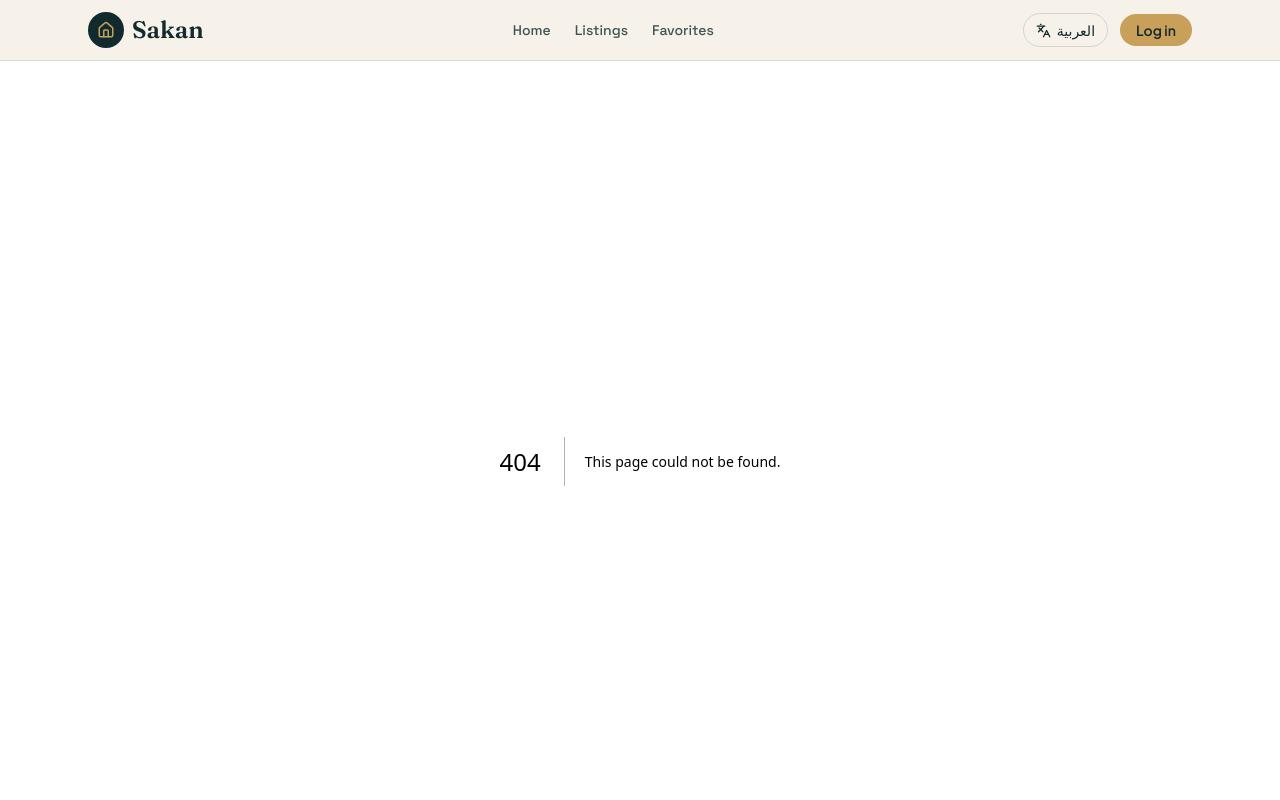
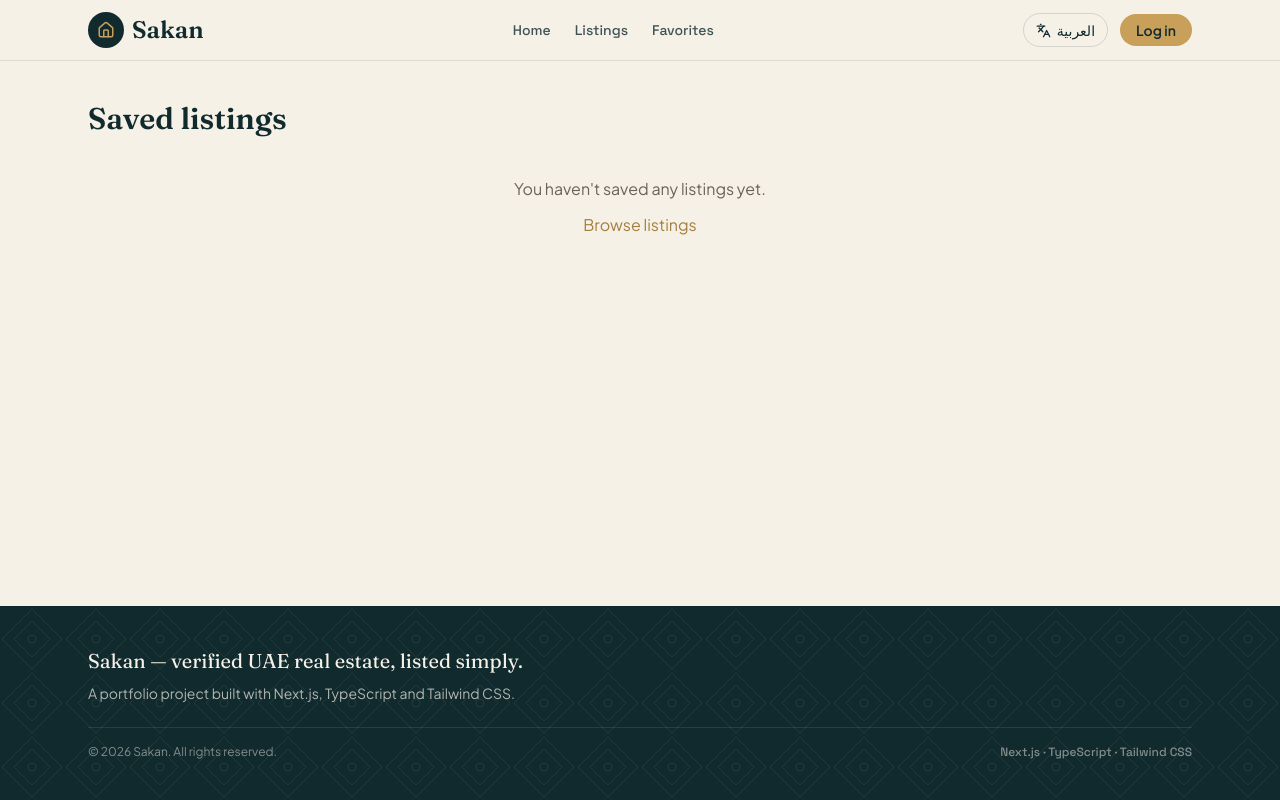
Before and after one commit to rohinigaikwad7057/sakan-portal, a Next.js app: page /favorites in a window 1280 px wide. Before the commit this address had no page. Shown: the top 800 px of the page. Built offline with nearby package versions, Linux system fonts and the light colour scheme.

Commit message:
feat: add favorites page with saved listings from localStorage

```diff
--- /dev/null
+++ b/app/favorites/page.tsx
@@ -0,0 +1,34 @@
+"use client";
+
+import Link from "next/link";
+import { ListingCard } from "@/components/ListingCard";
+import { listings } from "@/data/listings";
+import { useFavorites } from "@/context/FavoritesContext";
+import { useLanguage } from "@/context/LanguageContext";
+
+export default function FavoritesPage() {
+  const { t } = useLanguage();
+  const { favorites } = useFavorites();
+  const saved = listings.filter((l) => favorites.includes(l.id));
+
+  return (
+    <div className="mx-auto max-w-6xl px-4 py-10 sm:px-6">
+      <h1 className="font-display text-3xl font-semibold text-ink">{t.favorites.title}</h1>
+
+      {saved.length === 0 ? (
+        <div className="mt-10 text-center">
+          <p className="text-muted">{t.favorites.empty}</p>
+          <Link href="/listings" className="focus-ring mt-3 inline-block text-gold-deep hover:underline">
+            {t.favorites.browse}
+          </Link>
+        </div>
+      ) : (
+        <div className="mt-8 grid grid-cols-1 gap-6 sm:grid-cols-2 lg:grid-cols-3">
+          {saved.map((listing) => (
+            <ListingCard key={listing.id} listing={listing} />
+          ))}
+        </div>
+      )}
+    </div>
+  );
+}
```
